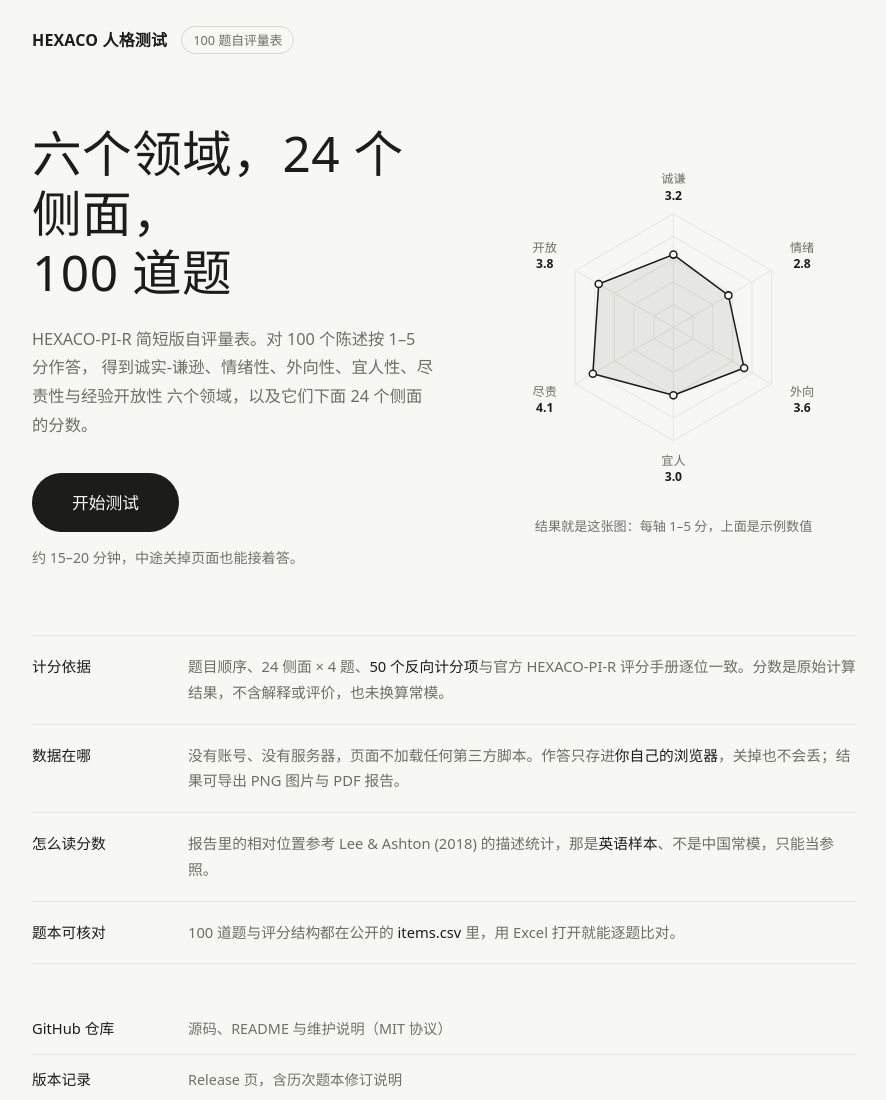
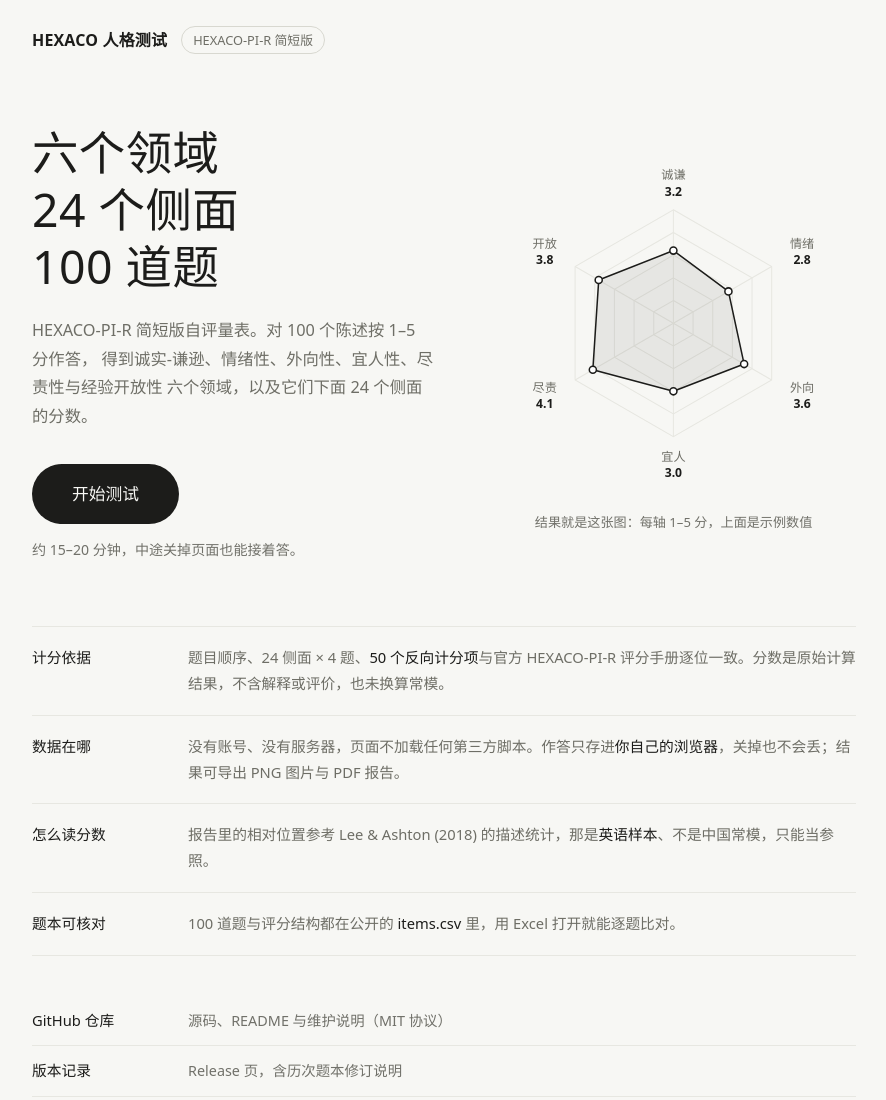
Before and after one commit to Poro789/hexaco-test, a website: page index.html in a window 1280 px wide. Shown: the top 1100 px of the page, without its empty margins (196-1082 px from the left). Drawn offline with Linux system fonts and the light colour scheme.

Commit message:
chore(release): 版本号统一提到 1.0.5；落地页标题改为三行结构断行
- package.json 1.0.4 → 1.0.5，test.html CONFIG.toolVersion 同步，package-lock 由 npm install 刷新
  （test_scoring E 段断言三者一致）。
- 落地页 h1 改成「六个领域 / 24 个侧面 / 100 道题」三行显式断行，避免窄屏在「侧/面」中间断行；
  字号上限 2.9rem。顶栏标签改为「HEXACO-PI-R 简短版」，不再与标题重复 100 题。

验证：npm test 68/68、npm run test:smoke 56/56；反向验证：临时拆掉 escapeHtml 后 S45/S46 如期变红
（54 通过 2 失败），说明第 10 组断言不是空过。

```diff
--- a/index.html
+++ b/index.html
@@ -79,9 +79,9 @@
             padding: 44px 0 64px;
         }
         h1 {
-            font-size: clamp(2.1rem, 5.4vw, 3.1rem);
+            font-size: clamp(2rem, 5vw, 2.9rem);
             font-weight: 300;
-            line-height: 1.2;
+            line-height: 1.22;
             letter-spacing: .01em;
             margin-bottom: 22px;
         }
@@ -157,13 +157,13 @@
     <div class="wrap">
         <header>
             <span class="brand">HEXACO 人格测试</span>
-            <span class="tag">100 题自评量表</span>
+            <span class="tag">HEXACO-PI-R 简短版</span>
         </header>
 
         <main>
             <section class="hero">
                 <div>
-                    <h1>六个领域，24 个侧面，<br>100 道题</h1>
+                    <h1>六个领域<br>24 个侧面<br>100 道题</h1>
                     <p class="lede">
                         HEXACO-PI-R 简短版自评量表。对 100 个陈述按 1–5 分作答，
                         得到诚实-谦逊、情绪性、外向性、宜人性、尽责性与经验开放性
--- a/package.json
+++ b/package.json
@@ -1,6 +1,6 @@
 {
   "name": "hexaco-test",
-  "version": "1.0.4",
+  "version": "1.0.5",
   "private": true,
   "description": "HEXACO-PI-R 100 题人格测试（纯前端，GitHub Pages 分发）",
   "type": "module",
```
Also changed, not shown: test.html (+1 -1 lines), 1 other file.
